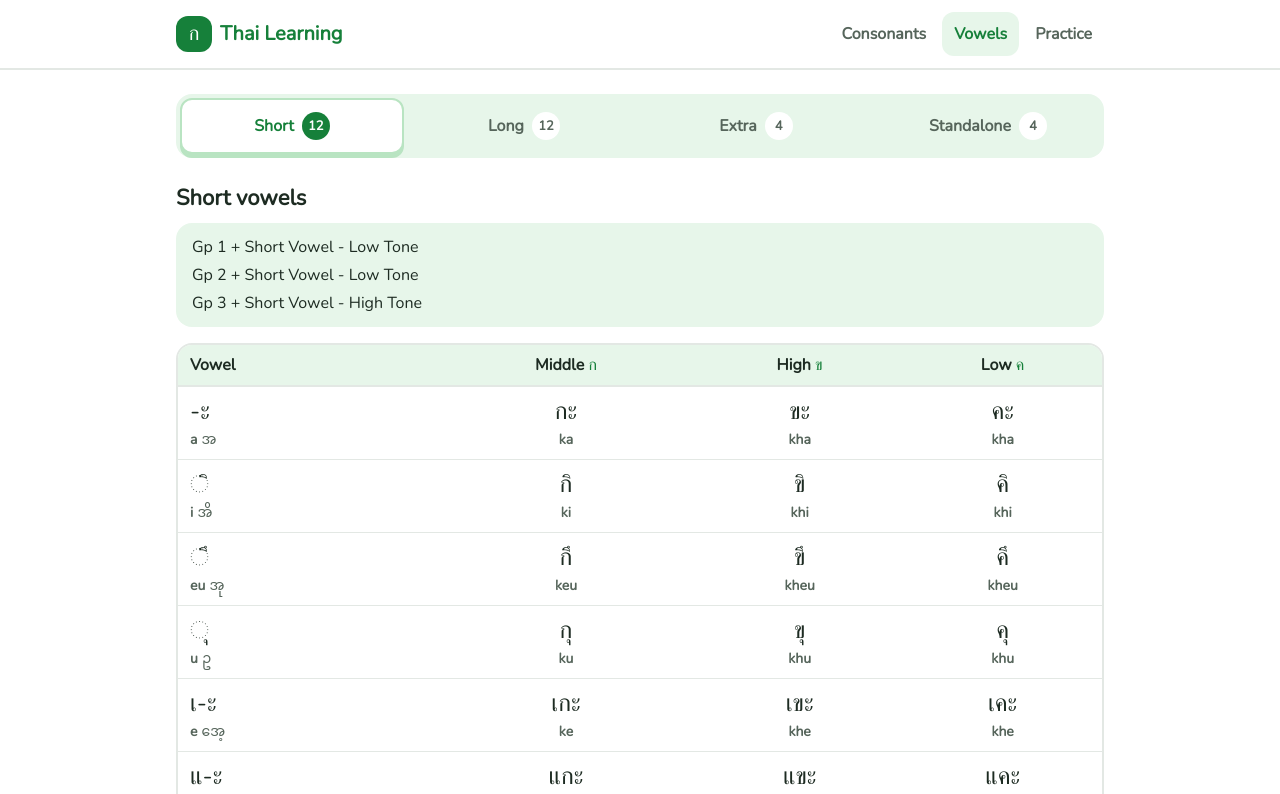
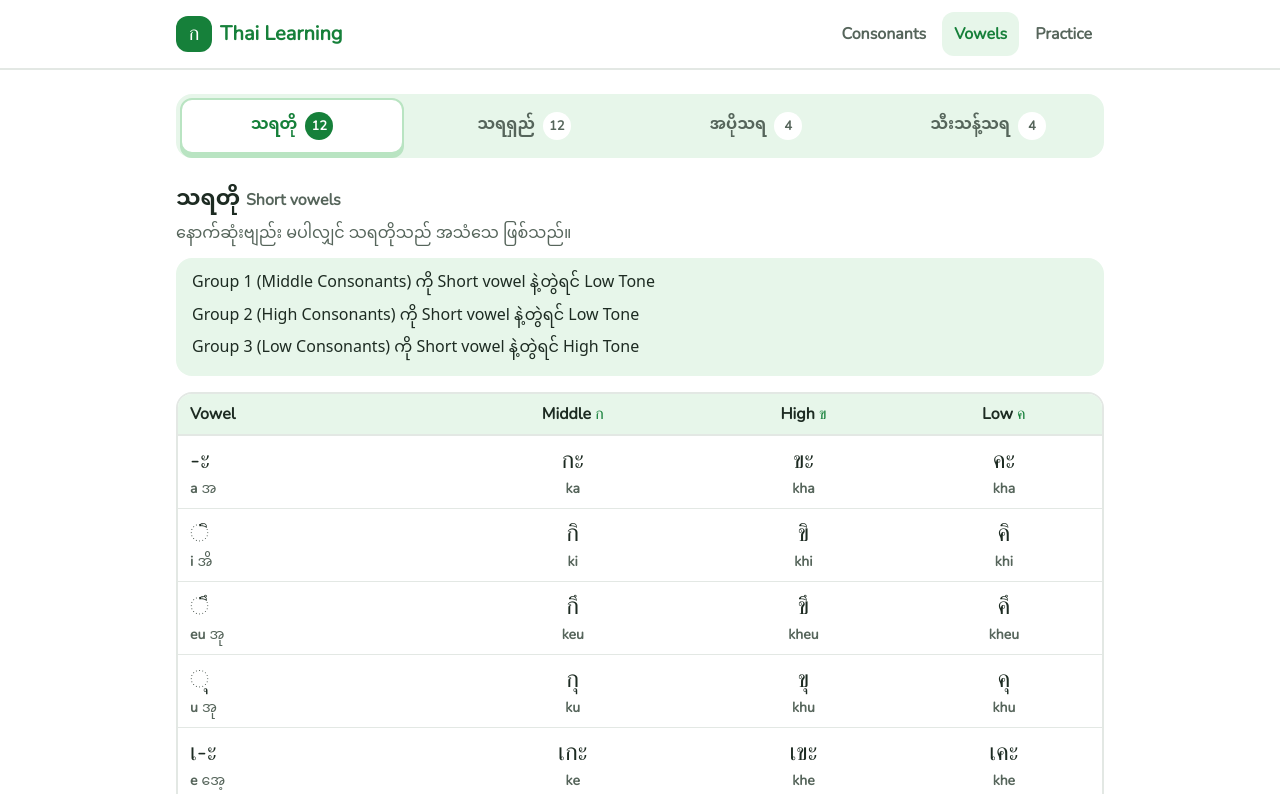
Before and after one commit to MinHan-Kyaw/thai-learning, a React (Vite) app: page /vowels in a window 1280 px wide. Shown: the top 794 px of the page. Built offline with nearby package versions, Linux system fonts and the light colour scheme.

Commit message:
Restore the original vowel Burmese content
Keep the VowelTable/VowelCard split and the Consonants-style heading; the
vowel and group Burmese text, its data test and the content docs go back
to their state in 07e0fb6.

```diff
--- a/src/data/vowelGroups.json
+++ b/src/data/vowelGroups.json
@@ -2,23 +2,40 @@
   {
     "id": "short",
     "name": "Short vowels",
-    "shortName": "Short",
-    "rules": ["Gp 1 + Short Vowel - Low Tone", "Gp 2 + Short Vowel - Low Tone", "Gp 3 + Short Vowel - High Tone"]
+    "burmeseName": "သရတို",
+    "note": "နောက်ဆုံးဗျည်း မပါလျှင် သရတိုသည် အသံသေ ဖြစ်သည်။",
+    "rules": [
+      "Group 1 (Middle Consonants) ကို Short vowel နဲ့တွဲရင် Low Tone",
+      "Group 2 (High Consonants) ကို Short vowel နဲ့တွဲရင် Low Tone",
+      "Group 3 (Low Consonants) ကို Short vowel နဲ့တွဲရင် High Tone"
+    ]
   },
   {
     "id": "long",
     "name": "Long vowels",
-    "shortName": "Long",
-    "rules": ["Gp 1 + Long Vowel - Mid Tone", "Gp 2 + Long Vowel - Rising Tone", "Gp 3 + Long Vowel - Mid Tone"]
+    "burmeseName": "သရရှည်",
+    "note": "နောက်ဆုံးဗျည်း မပါလျှင် သရရှည်သည် အသံရှင် ဖြစ်သည်။",
+    "rules": [
+      "Group 1 (Middle Consonants) ကို Long vowel နဲ့တွဲရင် Mid Tone",
+      "Group 2 (High Consonants) ကို Long vowel နဲ့တွဲရင် Rising Tone",
+      "Group 3 (Low Consonants) ကို Long vowel နဲ့တွဲရင် Mid Tone"
+    ]
   },
   {
     "id": "extra",
     "name": "Extra vowels",
-    "shortName": "Extra"
+    "burmeseName": "အပိုသရ",
+    "note": "ဤသရများသည် မ်၊ ယ် သို့မဟုတ် ဝ် အသံဖြင့် ဆုံးသောကြောင့် အသံရှင် ဖြစ်သည်။",
+    "rules": [
+      "Group 1 (Middle Consonants) ကို Extra vowel နဲ့တွဲရင် Mid Tone",
+      "Group 2 (High Consonants) ကို Extra vowel နဲ့တွဲရင် Rising Tone",
+      "Group 3 (Low Consonants) ကို Extra vowel နဲ့တွဲရင် Mid Tone"
+    ]
   },
   {
     "id": "standalone",
     "name": "Standalone vowels",
-    "shortName": "Standalone"
+    "burmeseName": "သီးသန့်သရ",
+    "note": "ဗျည်းနှင့် မတွဲဘဲ သီးသန့် ရေးသည်။"
   }
 ]
--- a/src/data/vowels.json
+++ b/src/data/vowels.json
@@ -21,7 +21,7 @@
     "id": "-ุ",
     "group": "short",
     "sound": "u",
-    "pronunciation": "ဥ"
+    "pronunciation": "အု"
   },
   {
     "id": "เ-ะ",
@@ -51,19 +51,19 @@
     "id": "เ-อะ",
     "group": "short",
     "sound": "oe",
-    "pronunciation": "အွတ်"
+    "pronunciation": "အေ့"
   },
   {
     "id": "เ-ียะ",
     "group": "short",
     "sound": "ia",
-    "pronunciation": "အီရ"
+    "pronunciation": "အိယ"
   },
   {
     "id": "เ-ือะ",
     "group": "short",
     "sound": "eua",
-    "pronunciation": "အူရ"
+    "pronunciation": "အုအ"
   },
   {
     "id": "-ัวะ",
@@ -93,7 +93,7 @@
     "id": "-ู",
     "group": "long",
     "sound": "uu",
-    "pronunciation": "ဦး"
+    "pronunciation": "အူး"
   },
   {
     "id": "เ-",
@@ -123,55 +123,55 @@
     "id": "เ-อ",
     "group": "long",
     "sound": "ooe",
-    "pronunciation": "အူ"
+    "pronunciation": "အေး"
   },
   {
     "id": "เ-ีย",
     "group": "long",
     "sound": "iia",
-    "pronunciation": "အီးရား"
+    "pronunciation": "အီးယ"
   },
   {
     "id": "เ-ือ",
     "group": "long",
     "sound": "euua",
-    "pronunciation": "အူးရား"
+    "pronunciation": "အူးအ"
   },
   {
     "id": "-ัว",
     "group": "long",
     "sound": "uua",
-    "pronunciation": "အူးဝါး"
+    "pronunciation": "အူးဝ"
   },
   {
     "id": "-ำ",
     "group": "extra",
     "sound": "am",
-    "pronunciation": "အမ်း"
+    "pronunciation": "အမ်"
   },
   {
     "id": "ใ-",
     "group": "extra",
     "sound": "ai",
-    "pronunciation": "အိုင်း"
+    "pronunciation": "အိုင်"
   },
   {
     "id": "ไ-",
     "group": "extra",
     "sound": "ai",
-    "pronunciation": "အိုင်း"
+    "pronunciation": "အိုင်"
   },
   {
     "id": "เ-า",
     "group": "extra",
     "sound": "ao",
-    "pronunciation": "အောင်း"
+    "pronunciation": "အောင်"
   },
   {
     "id": "ฤ",
     "group": "standalone",
     "sound": "reu",
-    "pronunciation": "ရူ"
+    "pronunciation": "ရု"
   },
   {
     "id": "ฤๅ",
@@ -183,7 +183,7 @@
     "id": "ฦ",
     "group": "standalone",
     "sound": "leu",
-    "pronunciation": "လူ"
+    "pronunciation": "လု"
   },
   {
     "id": "ฦๅ",
--- a/src/screens/Vowels/index.tsx
+++ b/src/screens/Vowels/index.tsx
@@ -14,6 +14,15 @@ const isVowelGroupId = (value: string | null): value is VowelGroupId => vowelGro
 const counts = Object.fromEntries(
   vowelGroups.map((group) => [group.id, vowels.filter((vowel) => vowel.group === group.id).length])
 ) as Record<VowelGroupId, number>;
+
+const tabs = vowelGroups.map((group) => ({
+  id: group.id,
+  label: (
+    <span className="font-burmese text-[0.8125rem] leading-[1.8] whitespace-nowrap xs:text-base" lang="my">
+      {group.burmeseName}
+    </span>
+  ),
+}));
 
 const Vowels = () => {
   const [searchParams, setSearchParams] = useSearchParams();
@@ -36,7 +45,7 @@ const Vowels = () => {
 
       <div className="sticky top-header z-5 -mx-4 -mt-2 bg-surface px-4 py-2">
         <ClassTabs
-          items={vowelGroups.map((item) => ({ id: item.id, label: item.shortName }))}
+          items={tabs}
           counts={counts}
           selectedId={selectedGroupId}
           label="Vowel group"
@@ -48,8 +57,14 @@ const Vowels = () => {
       {group && (
         <section className="mt-4" aria-labelledby="vowel-group-title">
           <h2 id="vowel-group-title" className="text-[1.375rem] font-extrabold">
-            {group.name}
+            <span className="font-burmese" lang="my">
+              {group.burmeseName}
+            </span>{' '}
+            <span className="text-base font-bold text-ink-muted">{group.name}</span>
           </h2>
+          <p className="mt-1 font-burmese leading-[1.8] text-ink-muted" lang="my">
+            {group.note}
+          </p>
           {group.rules && (
             <ul
               className="mt-2 grid gap-1 rounded-2xl bg-brand-light px-4 py-3"
@@ -57,7 +72,9 @@ const Vowels = () => {
               aria-label={`${group.name} tone rules`}
             >
               {group.rules.map((rule) => (
-                <li key={rule}>{rule}</li>
+                <li key={rule} className="font-burmese leading-[1.8]" lang="my">
+                  {rule}
+                </li>
               ))}
             </ul>
           )}
--- a/src/types/learning.ts
+++ b/src/types/learning.ts
@@ -46,13 +46,14 @@ export type VowelGroupId = 'short' | 'long' | 'extra' | 'standalone';
 export interface VowelGroup {
   id: VowelGroupId;
   name: string;
-  shortName: string;
-  rules?: string[]; // one per consonant class, in group order, as the source states it; none where the source has none
+  burmeseName: string;
+  note: string; // Burmese
+  rules?: string[]; // one per consonant class, in group order; none for standalone vowels
 }
 
 export interface Vowel {
   id: string; // written with a dash for the consonant, e.g. "เ-ือะ"; standalone vowels have none
   group: VowelGroupId;
   sound: string; // English approximation, e.g. "eua"
-  pronunciation: string; // Burmese pronunciation from the source, e.g. "အူရ"
+  pronunciation: string; // Burmese pronunciation, e.g. "အုအ"
 }
```
Also changed, not shown: 4 other files (tests, documents, lock files or other folders).
